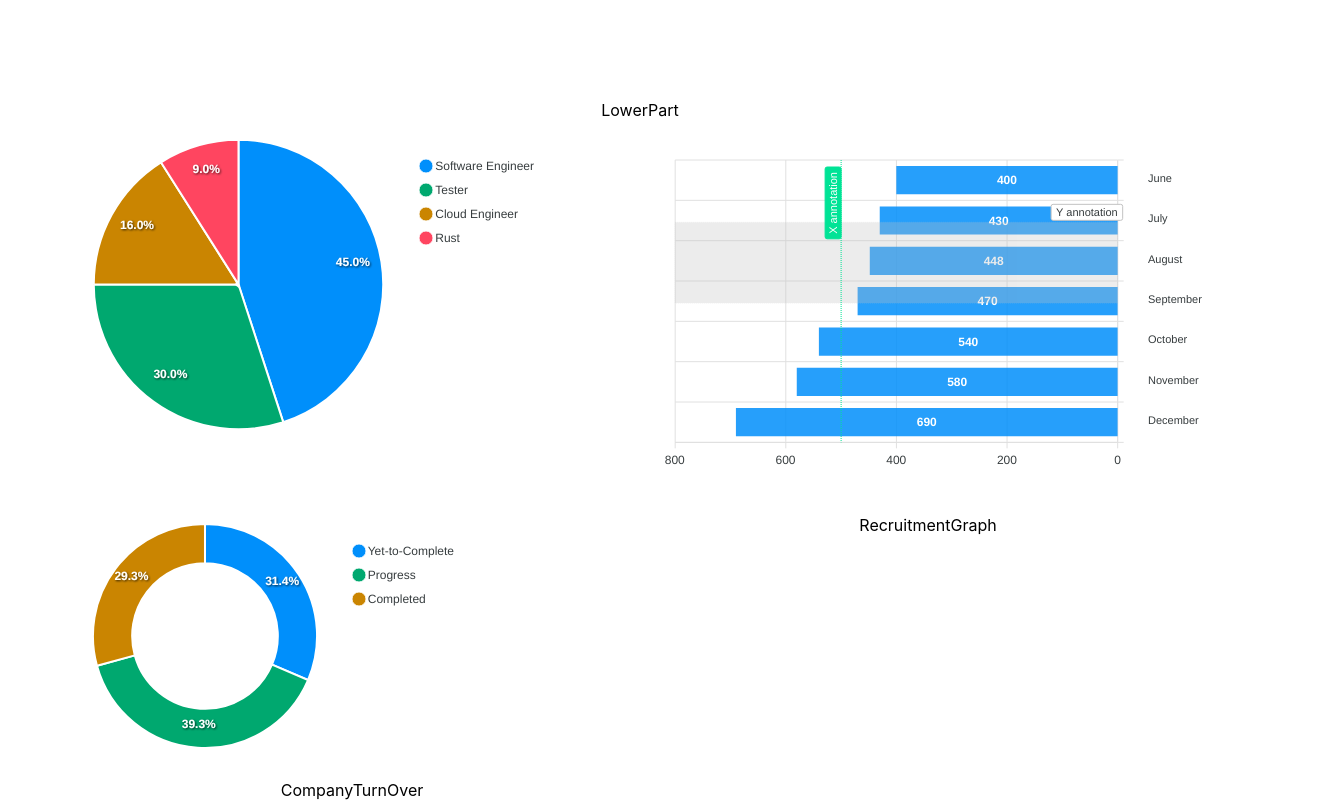
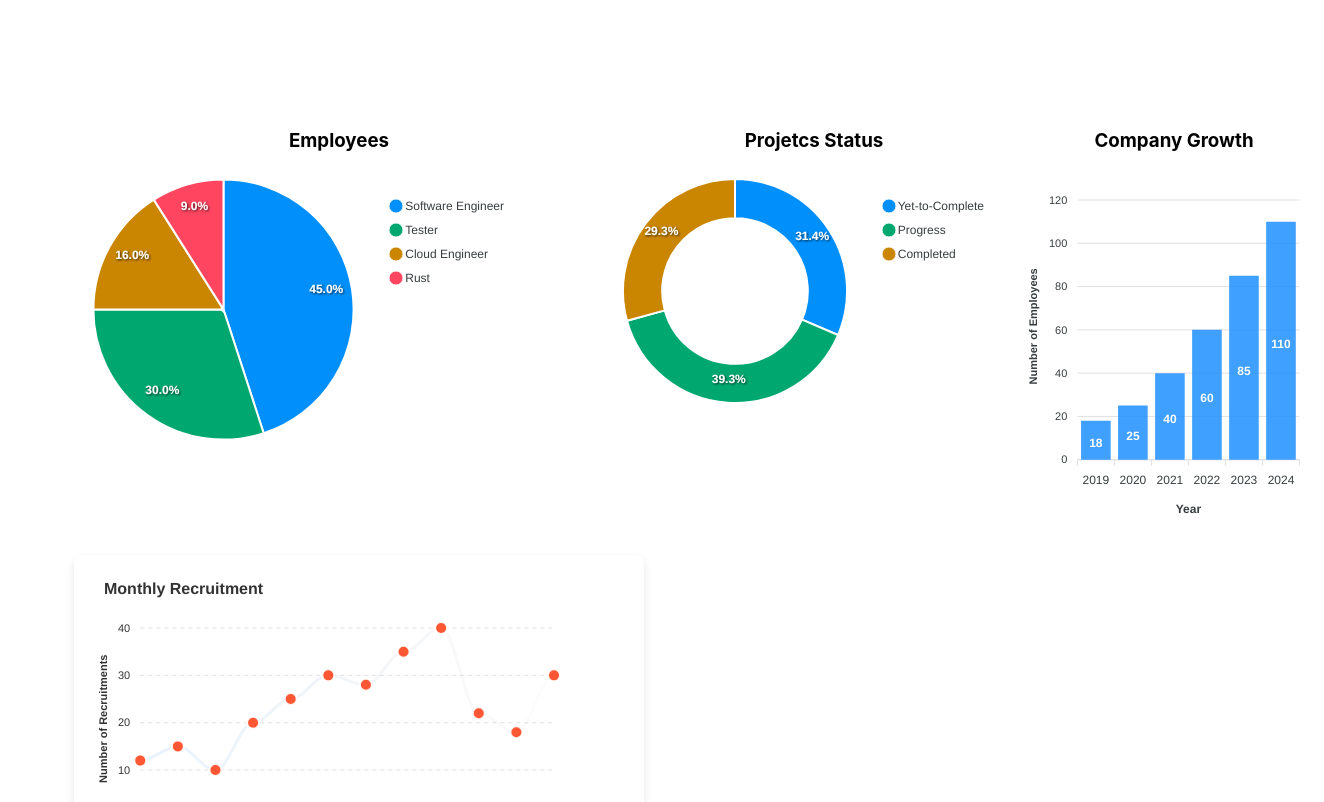
Before and after one commit to kalyan-kashaboina/react-metrics-dashboard, a React (Create React App) app: page / in a window 1280 px wide. Shown: the part 200-1002 px from the top of the page, 1324 px wide, since content can reach past the window. Built offline with nearby package versions, Linux system fonts and the light colour scheme.

Commit message:
adding linechart and barchart with changes

```diff
--- a/src/Components/LowerPart/HiringBarChart.jsx
+++ b/src/Components/LowerPart/HiringBarChart.jsx
@@ -1,90 +1,69 @@
 import React, { useState } from "react";
 import ReactApexChart from "react-apexcharts";
 
-const HiringBarChart = () => {
+const CompanyGrowthBarChart = () => {
   const [series] = useState([
     {
-      data: [400, 430, 448, 470, 540, 580, 690],
+      data: [18, 25, 40, 60, 85,110], // Number of employees
     },
   ]);
 
   const [options] = useState({
     chart: {
       type: "bar",
-      height: 150,
+      height: 350,
       toolbar: {
         show: false,
       },
-    },
-    annotations: {
-      xaxis: [
-        {
-          x: 500,
-          borderColor: "#00E396",
-          label: {
-            borderColor: "#00E396",
-            style: {
-              color: "#fff",
-              background: "#00E396",
-            },
-            text: "X annotation",
-          },
-        },
-      ],
-      yaxis: [
-        {
-          y: "July",
-          y2: "September",
-          label: {
-            text: "Y annotation",
-          },
-        },
-      ],
+      background: '#ffffff', // Set chart background to white
     },
     plotOptions: {
       bar: {
-        horizontal: true,
+        horizontal: false, // Vertical bars
+        columnWidth: '80%', // Width of bars
       },
     },
     dataLabels: {
-      enabled: true,
+      enabled: true, // Show data labels
     },
     xaxis: {
       categories: [
-        "June",
-        "July",
-        "August",
-        "September",
-        "October",
-        "November",
-        "December",
+        "2019", "2020", "2021", "2022", "2023",
+       "2024"
       ],
-    },
-    grid: {
-      xaxis: {
-        lines: {
-          show: true,
-        },
+      title: {
+        text: 'Year',
       },
     },
     yaxis: {
-      reversed: true,
-      axisTicks: {
-        show: true,
+      title: {
+        text: 'Number of Employees',
       },
+      min: 0, // Start y-axis at 0
+    },
+    grid: {
+      borderColor: '#e0e0e0', // Light grey grid lines
+    },
+    fill: {
+      colors: ['#1E90FF'], // Color of the bars
+    },
+    tooltip: {
+      theme: 'dark', // Dark theme for tooltip
     },
   });
 
   return (
-    // <div className="bar-chart" style={{ width: "50%", margin: "0 auto" }}>
+    <div className="bar-chart">
+      <h3>Company Growth</h3>
       <ReactApexChart
         options={options}
         series={series}
         type="bar"
         height={350}
+        width="100%"
       />
-    // </div>
+    </div>
   );
 };
 
-export default HiringBarChart;
+export default CompanyGrowthBarChart;
--- /dev/null
+++ b/src/Components/LowerPart/LineChart.jsx
@@ -0,0 +1,118 @@
+import React, { useState } from 'react';
+import ReactApexChart from 'react-apexcharts';
+import './linechart.css'
+
+const LineChart = () => {
+  const [series] = useState([
+    {
+      name: 'Recruitments',
+      data: [12, 15, 10, 20, 25, 30, 28, 35, 40, 22, 18, 30],
+    },
+  ]);
+
+  const [options] = useState({
+    chart: {
+      type: 'line',
+      height: 350,
+      zoom: {
+        type: 'x',
+        enabled: true,
+        autoScaleYaxis: true,
+      },
+      toolbar: {
+        show: false,
+      },
+    },
+    dataLabels: {
+      enabled: false,
+    },
+    markers: {
+      size: 6,
+      colors: ['#FF5733'],
+      strokeColor: '#fff',
+      strokeWidth: 2,
+    },
+    title: {
+      text: 'Monthly Recruitment',
+      align: 'left',
+      style: {
+        fontSize: '16px',
+        fontWeight: 'bold',
+        color: '#333',
+      },
+    },
+    stroke: {
+      curve: 'smooth',
+      width: 3,
+      colors: ['#007bff'],
+    },
+    xaxis: {
+      categories: [
+        'January', 'February', 'March', 'April', 'May',
+        'June', 'July', 'August', 'September', 'October',
+        'November', 'December'
+      ],
+      title: {
+        text: 'Month',
+        style: {
+          color: '#333',
+        },
+      },
+      labels: {
+        style: {
+          colors: '#333', // Label color
+        },
+      },
+    },
+    yaxis: {
+      title: {
+        text: 'Number of Recruitments',
+        style: {
+          color: '#333',
+        },
+      },
+      min: 0,
+      labels: {
+        style: {
+          colors: '#333',
+        },
+      },
+    },
+    tooltip: {
+      shared: false,
+      y: {
+        formatter: (val) => val,
+      },
+      x: {
+        formatter: (val) => `Month: ${val}`,
+      },
+    },
+    grid: {
+      borderColor: '#e0e0e0',
+      strokeDashArray: 4,
+    },
+    fill: {
+      type: 'gradient',
+      gradient: {
+        shadeIntensity: 1,
+        inverseColors: false,
+        opacityFrom: 0.3,
+        opacityTo: 0.1,
+        stops: [0, 100],
+      },
+    },
+  });
+
+  return (
+    <div className="line-chart">
+      <ReactApexChart
+        options={options}
+        series={series}
+        type="line"
+        height={350}
+      />
+    </div>
+  );
+};
+
+export default LineChart;
--- a/src/Components/LowerPart/LowerPart.jsx
+++ b/src/Components/LowerPart/LowerPart.jsx
@@ -1,22 +1,24 @@
 import React from "react";
 import { PieChart } from "./PieChart";
-import HiringBarChart from "./HiringBarChart";
+import CompanyGrowthBarChart from "./HiringBarChart";
 import "./Lowerpart.css";
 import ProjectStatus from "./ProjectStatus";
-import CompanyTurnOver from "./CompanyTurnOver";
-import RecruitmentGraph from "./RecruitmentGraph";
+import LineChart from "./LineChart";
+
 
 function LowerPart() {
   return (
     <>
-      <div>LowerPart</div>
+
       <div className="charts-container">
         <PieChart />
-        <HiringBarChart />
         <ProjectStatus />
-      <RecruitmentGraph/>
-        <CompanyTurnOver />
-      </div>
+        <CompanyGrowthBarChart />
+        <LineChart/>
+
+        </div>
+
+
     </>
   );
 }
--- a/src/Components/LowerPart/Lowerpart.css
+++ b/src/Components/LowerPart/Lowerpart.css
@@ -1,6 +1,6 @@
 .charts-container {
   display: grid;
-  grid-template-columns: 1fr 1fr;
+  grid-template-columns: 1fr 1fr 2fr;
   /* place-items:center; */
   /* justify-content: space-around;
   align-items: flex-start; */
@@ -12,21 +12,18 @@
 .charts-container > div {
   flex: 1;
   margin: 10px;
-
 }
 
-.charts-container .pie-chart {
-  width: 50%;
-  /* grid-column: 2;
-  grid-row: 1; */
-
+/* .charts-container .pie-chart {
+  width: 30%;
 }
-/* .pie-chart{
-    position: absolute;
-    top: 60%;
-} */
 
 .charts-container .bar-chart {
-  width: 50%;
-  /* grid-column: 2; */
+  width: 40%;
 }
+.charts-container .project-status {
+  width: 30%;
+} */
+.pie-chart, .project-status, .bar-char {
+  width: 100%; /* Ensure charts take up full width within their grid cell */
+}
--- a/src/Components/LowerPart/PieChart.jsx
+++ b/src/Components/LowerPart/PieChart.jsx
@@ -27,11 +27,12 @@ export const PieChart = () => {
 
   return (
     <div className="pie-chart">
+       <h3>Employees </h3>
       <ReactApexChart
         options={options}
         series={series}
         type="pie"
-        width={480}
+        width={450}
       />
     </div>
   );
--- a/src/Components/LowerPart/ProjectStatus.jsx
+++ b/src/Components/LowerPart/ProjectStatus.jsx
@@ -26,7 +26,11 @@ function ProjectStatus() {
 
 
   return (
+    <div className='project-status'>
+       <h3>Projetcs Status</h3>
+
     <ReactApexChart options={options} series={series} type="donut" width={400} />
+    </div>
   )
 }
 
--- /dev/null
+++ b/src/Components/LowerPart/linechart.css
@@ -0,0 +1,16 @@
+.line-chart {
+    background: #ffffff; /* White background for the chart container */
+    border-radius: 8px; /* Rounded corners for the container */
+    box-shadow: 0 4px 8px rgba(0, 0, 0, 0.1); /* Light shadow for better separation */
+    padding: 20px; /* Padding inside the container */
+    margin: 20px; /* Margin around the container */
+    max-width: 100%; /* Ensure the chart fits within the container */
+    width: 100%; /* Full width of the container */
+  }
+
+  /* Optional: Add some specific styling to the chart */
+  .line-chart .apex-chart {
+    border: 1px solid #e0e0e0; /* Light border for the chart */
+    border-radius: 8px; /* Rounded corners for the chart */
+    background: #f9f9f9; /* Light grey background for the chart area */
+  }
```
